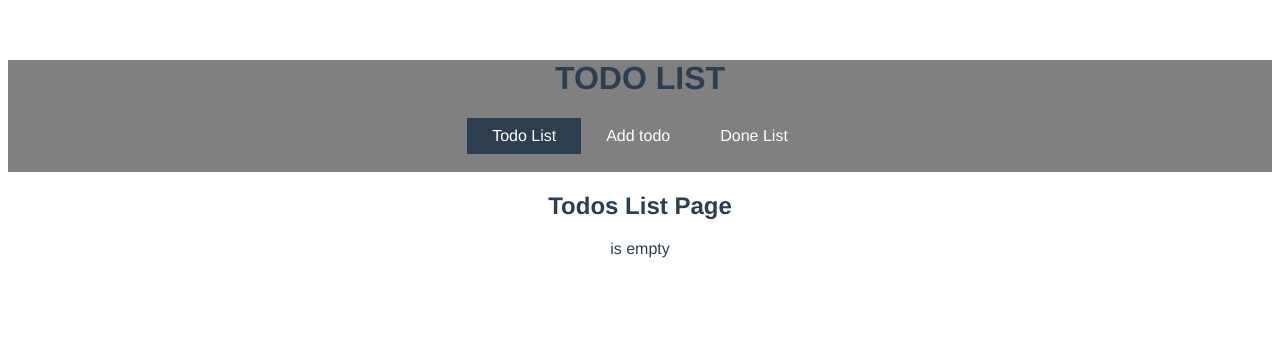
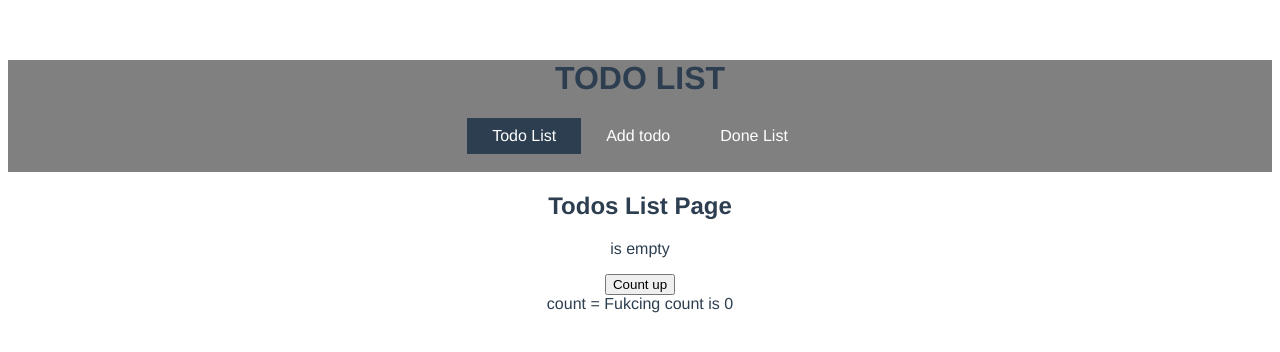
Before and after one commit to mg5566/TODO-LIST-APP-VUE, a Vue app in the folder todo-list-vue/: page /todos in a window 1280 px wide. Shown: the top 352 px of the page. Built offline with nearby package versions, Linux system fonts and the light colour scheme; no server answers.

Commit message:
feat: apply count store in todo list component

```diff
--- a/todo-list-vue/src/pages/TodosList.vue
+++ b/todo-list-vue/src/pages/TodosList.vue
@@ -3,15 +3,24 @@
   <p v-if="isLoading">is loading</p>
   <p v-else-if="!isLoading && todoData.length === 0">is empty</p>
   <todo-list :listSrc="todoData"></todo-list>
+  <button @click.prevent="clickCountHandler">Count up</button>
+  <div>count = {{ countStore.getFuckingCountString }}</div>
 </template>
 
 <script setup>
 import TodoList from '../components/TodoList';
 import {inject} from "vue";
+import { useCount } from '../store/useCount.ts';
+
+const countStore = useCount();
+console.log('getFuckingCountString', countStore.getFuckingCountString);
+
+const clickCountHandler = () => {
+  console.log('fucking clicked');
+  countStore.count++;
+}
 
 const todoData = inject('todos');
-console.log(todoData.value.length)
 
 const isLoading = inject('isLoading');
-console.log('isLoading', isLoading);
 </script>
```
